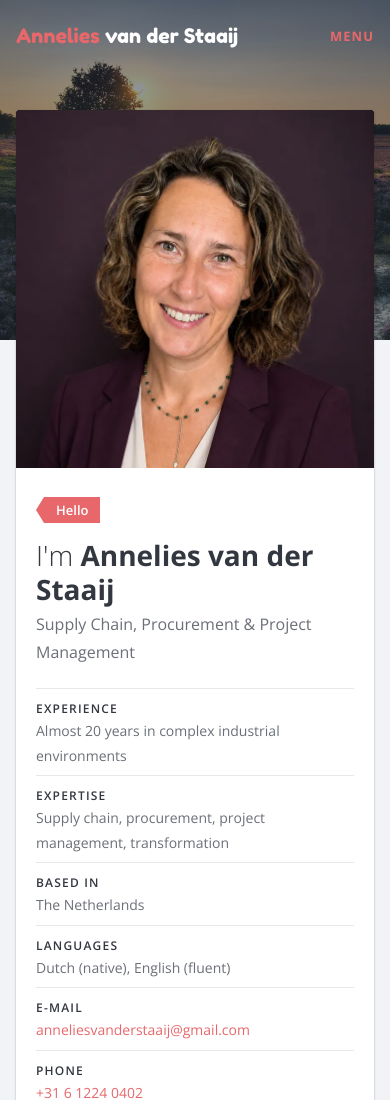
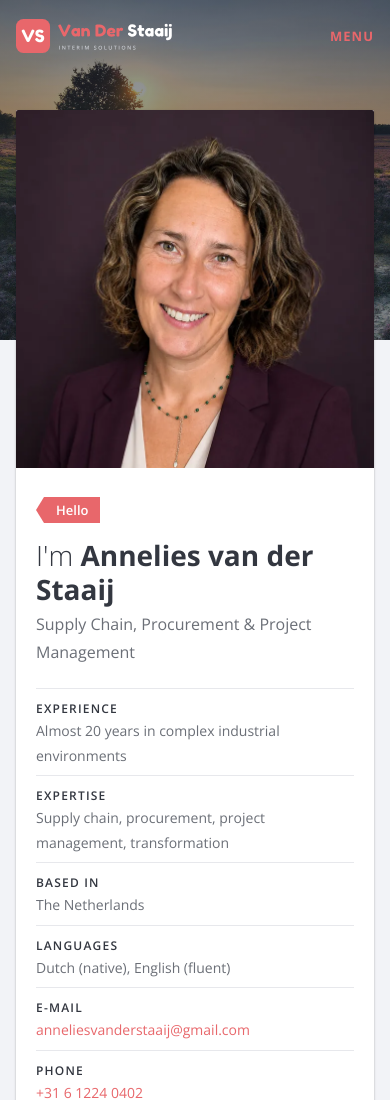
Before and after one commit to matthijskoster-eng/anneliesvanderstaaij.nl, a plain HTML site: page index.html in a window 390 px wide. Shown: the top 1100 px of the page. Drawn offline with Linux system fonts and the light colour scheme.

Commit message:
Van Der Staaij Interim Solutions logo in header and favicon (#9)
Claude-Session: https://claude.ai/code/session_019khTayaDK2LhfZs84eXgop

Co-authored-by: Claude <noreply@anthropic.com>

```diff
--- a/assets/css/style.css
+++ b/assets/css/style.css
@@ -231,23 +231,24 @@ img {
 }
 
 .logo {
-  font-family: "Fredoka One", "Open Sans", sans-serif;
-  font-size: 26px;
-  line-height: 1;
-  color: #fff;
-  white-space: nowrap;
+  display: flex;
+  align-items: center;
+  flex-shrink: 0;
 }
 
-.logo:hover {
-  text-decoration: none;
+.logo img {
+  display: block;
+  width: auto;
+  height: 40px;
 }
 
-.logo span {
-  color: var(--theme);
+.logo .logo-dark,
+.head-bar.is-sticky .logo .logo-light {
+  display: none;
 }
 
-.head-bar.is-sticky .logo {
-  color: var(--title);
+.head-bar.is-sticky .logo .logo-dark {
+  display: block;
 }
 
 .head-nav {
@@ -434,8 +435,8 @@ img {
     padding: 0 16px;
   }
 
-  .logo {
-    font-size: 22px;
+  .logo img {
+    height: 34px;
   }
 }
 
--- a/index.html
+++ b/index.html
@@ -17,10 +17,10 @@
   <meta property="og:locale" content="en_GB">
   <meta name="twitter:card" content="summary_large_image">
   <meta name="theme-color" content="#e8676b">
-  <link rel="icon" href="/assets/img/favicon.svg" type="image/svg+xml">
+  <link rel="icon" href="/assets/img/favicon-vs.svg" type="image/svg+xml">
   <link rel="preload" href="/assets/fonts/open-sans-latin.woff2" as="font" type="font/woff2" crossorigin>
-  <link rel="stylesheet" href="/assets/css/style.css?v=2026101501">
-  <script src="/assets/js/site.js?v=2026101501"></script>
+  <link rel="stylesheet" href="/assets/css/style.css?v=2026110901">
+  <script src="/assets/js/site.js?v=2026110901"></script>
 </head>
 <body>
   <a class="skip-link" href="#main">Skip to content</a>
@@ -43,7 +43,7 @@
     <div class="head-bg"></div>
     <div class="head-bar">
       <div class="head-bar-inner">
-        <a class="logo" href="#top"><span>Annelies</span> van der Staaij</a>
+        <a class="logo" href="#top" aria-label="Van Der Staaij Interim Solutions"><img class="logo-light" src="/assets/img/logo-vds-wit.svg" alt="" width="186" height="40"><img class="logo-dark" src="/assets/img/logo-vds.svg" alt="" width="186" height="40"></a>
         <div class="head-nav">
           <nav class="nav" aria-label="Main">
             <ul>
```
Also changed, not shown: nl/index.html (+4 -4 lines), assets/img/favicon-vs.svg (added), assets/img/logo-vds-wit.svg (added), assets/img/logo-vds.svg (added).
